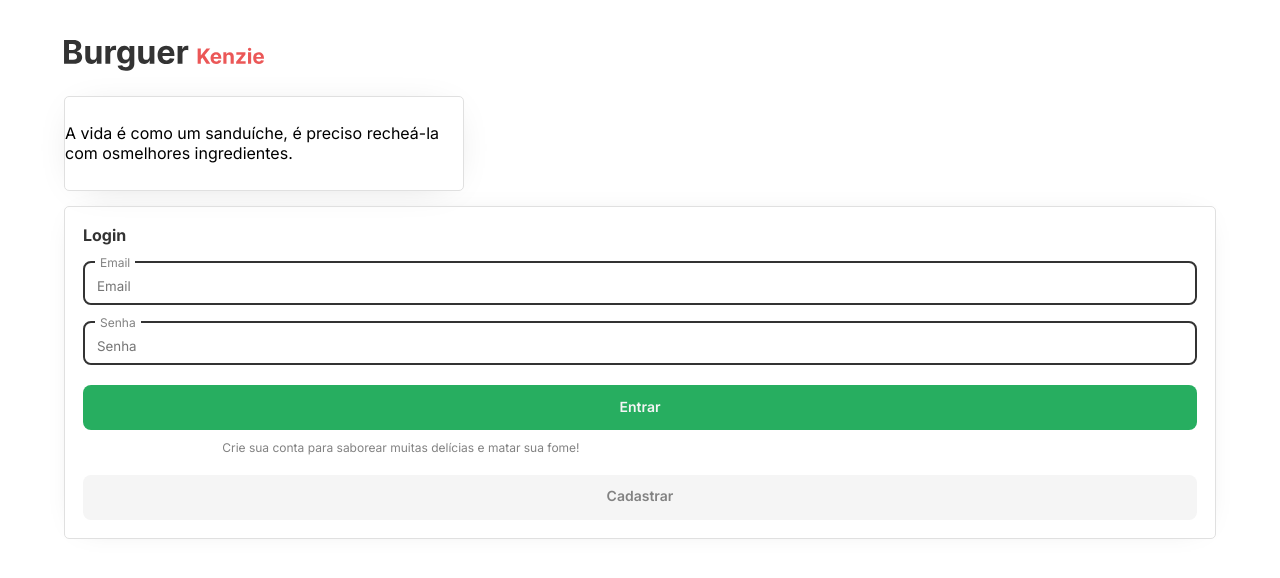
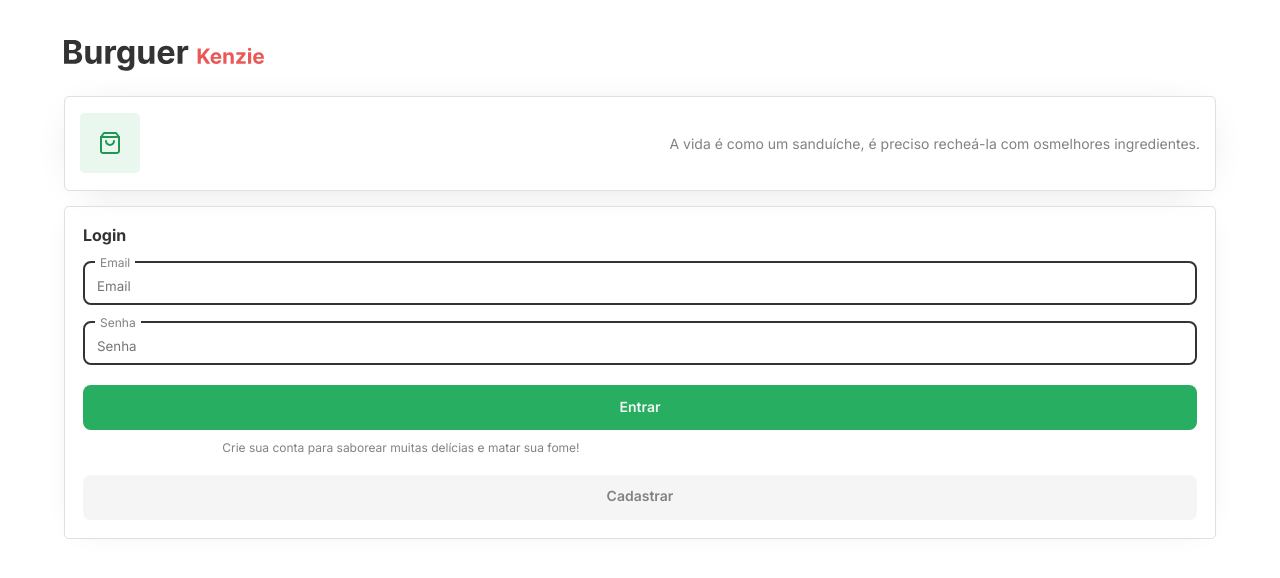
Before and after one commit to Buraio/ReactTS-HamburguerShop-V2, a React (Vite) app: page / in a window 1280 px wide. Shown: the top 578 px of the page. Built offline with nearby package versions, Linux system fonts and the light colour scheme.

Commit message:
style: register container style, header card icon, success login redirect

```diff
--- a/src/components/Header/style.ts
+++ b/src/components/Header/style.ts
@@ -2,7 +2,7 @@ import styled from "styled-components";
 
 const StyledHeader = styled.header`
 
-  max-width: 400px;
+  width: 100%;
   margin-top: 40px;
   display: flex;
   flex-direction: column;
--- a/src/components/HeaderCard/index.tsx
+++ b/src/components/HeaderCard/index.tsx
@@ -1,9 +1,12 @@
 import StyledHeaderCard from "./style";
+import shoppingBag from "../../assets/shoppingBagIcon.svg";
 
 const HeaderCard = () => {
   return (
     <StyledHeaderCard>
-      <img src="" alt="" />
+      <div>
+        <img src={shoppingBag} alt="" />
+      </div>
       <p>
         A vida é como um sanduíche, é preciso recheá-la com os
         <span>melhores</span> ingredientes.
--- a/src/components/HeaderCard/style.ts
+++ b/src/components/HeaderCard/style.ts
@@ -1,9 +1,9 @@
 import styled from "styled-components";
 
 const StyledHeaderCard = styled.div`
-
   width: 100%;
   height: 95px;
+  padding: 0 15px;
   display: flex;
   justify-content: space-between;
   align-items: center;
@@ -11,6 +11,28 @@ const StyledHeaderCard = styled.div`
   border: 1px solid var(--gray-100);
   box-shadow: 0px 4px 40px -20px rgba(0, 0, 0, 0.25);
 
+  & > div {
+    width: 60px;
+    height: 60px;
+    background-color: rgba(39, 174, 96, 0.1);
+    border-radius: 5px;
+    display: flex;
+    justify-content: center;
+    align-items: center;
+  }
+
+  & > p {
+    max-width: 70%;
+    font-weight: 400;
+    font-size: 12px;
+    color: var(--gray-300);
+  }
+
+  @media (min-width: 400px) {
+    & p {
+      font-size: 14px;
+    }
+  }
 `;
 
 export default StyledHeaderCard;
--- a/src/contexts/UserContext/UserContext.tsx
+++ b/src/contexts/UserContext/UserContext.tsx
@@ -44,9 +44,8 @@ const UserProvider = ({ children }: iContextChildrenProp) => {
           data
         );
 
-        console.log(request.data);
-
         localStorage.setItem("@token", request.data.accessToken);
+        navigate("/dashboard");
       } catch (error) {
         console.error(error);
       }
--- a/src/pages/RegisterPage/index.tsx
+++ b/src/pages/RegisterPage/index.tsx
@@ -1,13 +1,14 @@
 import Header from "../../components/Header";
 import RegisterForm from "../../components/RegisterForm";
 import StyledContainer from "../../styles/container";
+import RegisterContainer from "./style";
 
 const RegisterPage = () => {
   return (
-    <StyledContainer>
+    <RegisterContainer>
       <Header />
       <RegisterForm />
-    </StyledContainer>
+    </RegisterContainer>
   );
 };
 
--- /dev/null
+++ b/src/pages/RegisterPage/style.ts
@@ -0,0 +1,10 @@
+import styled from "styled-components";
+import StyledContainer from "../../styles/container";
+
+const RegisterContainer = styled(StyledContainer)`
+
+  flex-direction: column;
+
+`;
+
+export default RegisterContainer;
```
Also changed, not shown: src/assets/shoppingBagIcon.svg (added).
